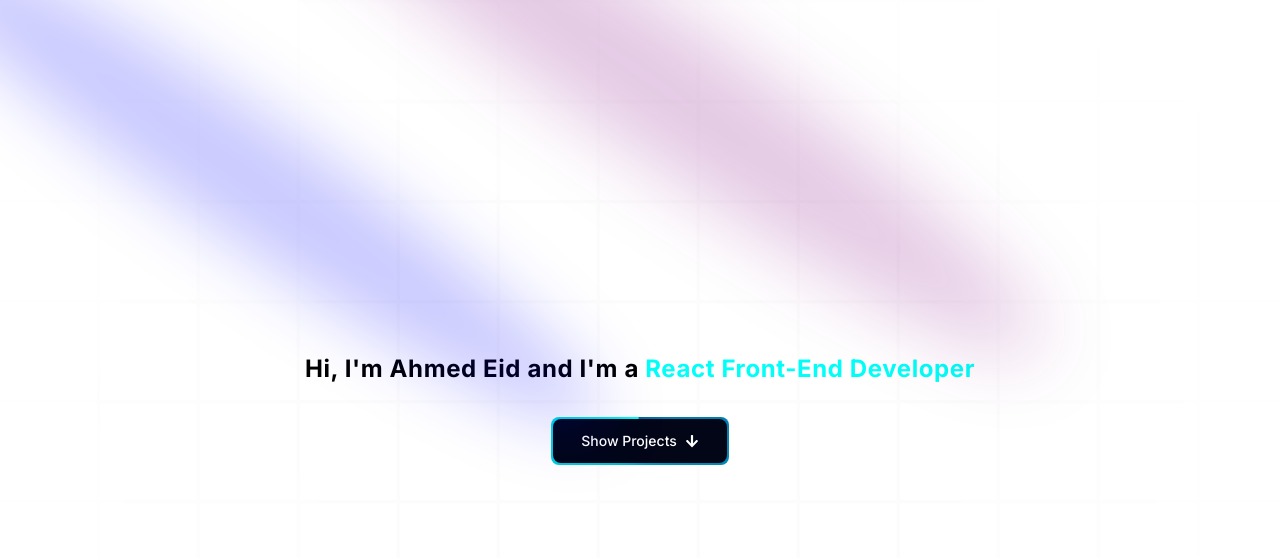
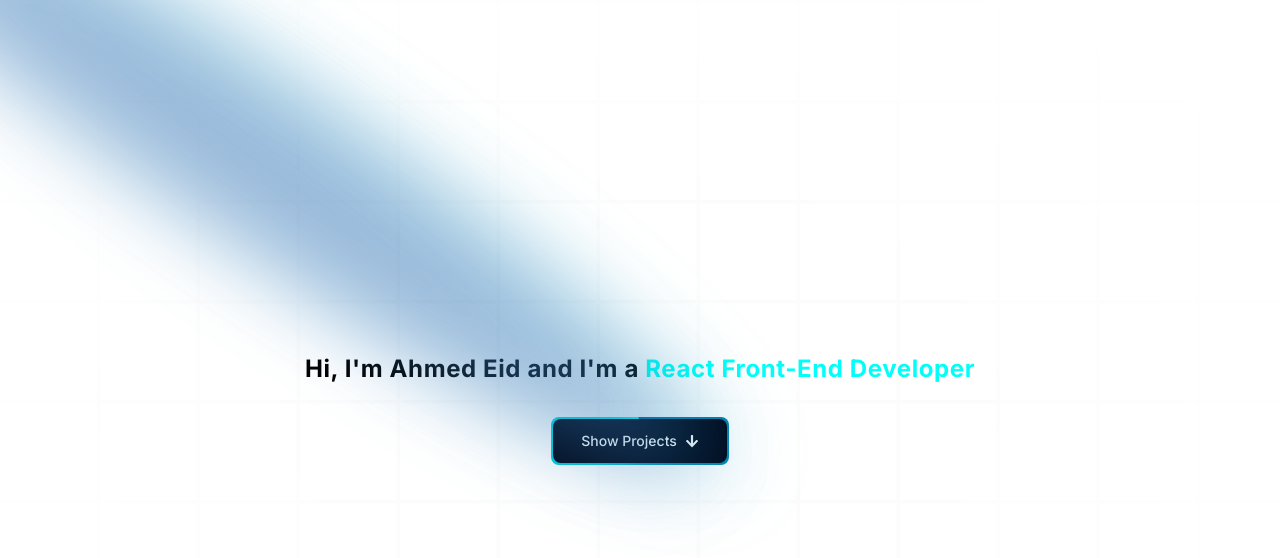
Before and after one commit to AhmedEid2504/ahmed-eid, a Next.js app: page / in a window 1280 px wide. Shown: the top 558 px of the page. Built offline with nearby package versions, Linux system fonts and the light colour scheme.

Commit message:
change positioning of spotlights

```diff
--- a/components/Hero.tsx
+++ b/components/Hero.tsx
@@ -4,39 +4,25 @@ import React, { use, useState } from 'react'
 import { Spotlight } from './ui/Spotlight'
 import { TextGenerateEffect } from './ui/TextGenerateEffect'
 import  MagicButton from './ui/MagicButton'
-import { FaArrowAltCircleDown, FaArrowDown, FaLocationArrow } from 'react-icons/fa';
+import {  FaArrowDown } from 'react-icons/fa';
 
 const Hero = () => {
-    const [mousePosition, setMousePosition] = useState({ x: 0, y: 0 });
-
-    const handleMouseMove = (e: React.MouseEvent<HTMLDivElement, MouseEvent>) => {
-        setMousePosition({ x: e.clientX, y: e.clientY });
-    };
 
     return (
-        <div
-            onMouseMove={handleMouseMove}
-        >
-            {/*div that moves with mouse position centered*/}
-            <div
-                className="absolute -z-30 w-[200px] h-[200px] bg-clr_1 bg-opacity-[3%] rounded-full"
-                style={{ top: mousePosition.y - 100, left: mousePosition.x - 100 }}
-            >
-
-            </div>
+        <div>
             <div>
                 <Spotlight
-                    className='-top-40 -left-10 md:-left-32 md:-top-20 h-screen'
-                    fill='white'
-                />
-                <Spotlight
-                    className='top-0 left-[50vw] h-[90vh] w-[50vw]'
-                    fill='purple'
+                    className='max-sm:top-[25vh] max-md:top-[20vh] md:top-[10vh] -right-10 h-screen w-[100vw]'
+                    fill='#00fff9'
                 />
 
                 <Spotlight
-                    className='top-28 -right-10 h-[80vh] w-[50vw]'
-                    fill='blue'
+                    className='max-sm:top-[24vh] max-md:top-[20vh] md:top-[10vh] -right-20 h-screen w-[100vw]'
+                    fill='#00a2c5'
+                />
+                <Spotlight
+                    className='max-sm:top-[23vh] max-md:top-[20vh] md:top-[10vh] -right-10 h-screen w-[100vw]'
+                    fill='purple'
                 />
             </div>
             <div className="h-screen w-screen relative dark:bg-black-100 bg-white  dark:bg-grid-white/[0.04] bg-grid-black/[0.01] flex items-center justify-center">
```
